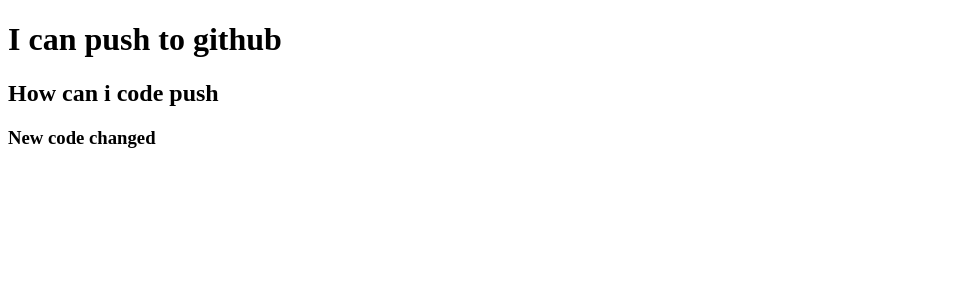
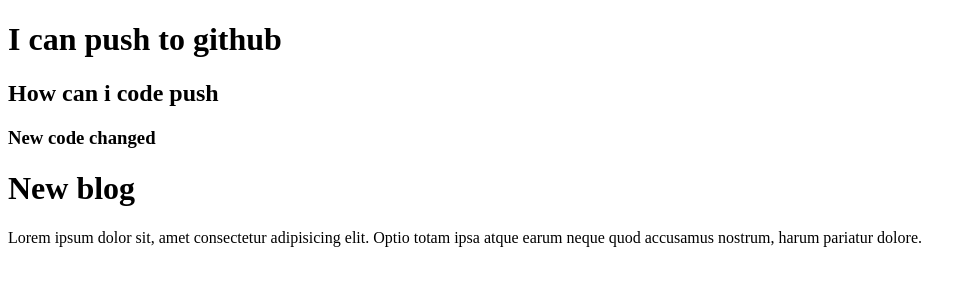
Before and after one commit to salimakhond/my.second.repo, a plain HTML site: page index.html in a window 1280 px wide. Shown: the whole page, without its empty margins (0-973 px from the left). Drawn offline with Linux system fonts and the light colour scheme.

Commit message:
add blog

```diff
--- a/index.html
+++ b/index.html
@@ -10,5 +10,9 @@
     <h1>I can push to github</h1>
     <h2>How can i code push</h2>
     <h3>New code changed</h3>
+    <div class="blog">
+        <h1>New blog</h1>
+        <p>Lorem ipsum dolor sit, amet consectetur adipisicing elit. Optio totam ipsa atque earum neque quod accusamus nostrum, harum pariatur dolore.</p>
+    </div>
 </body>
 </html>
```
